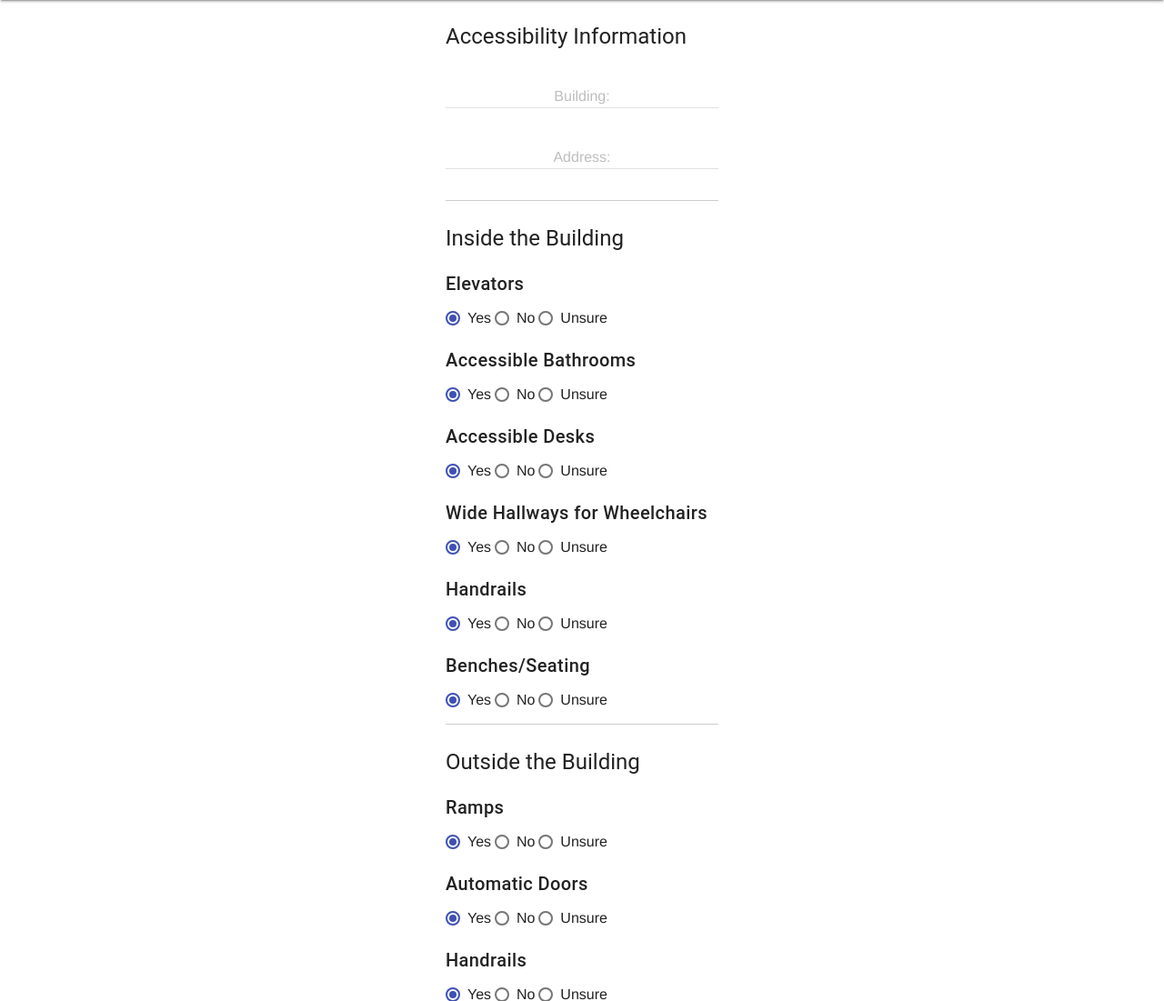
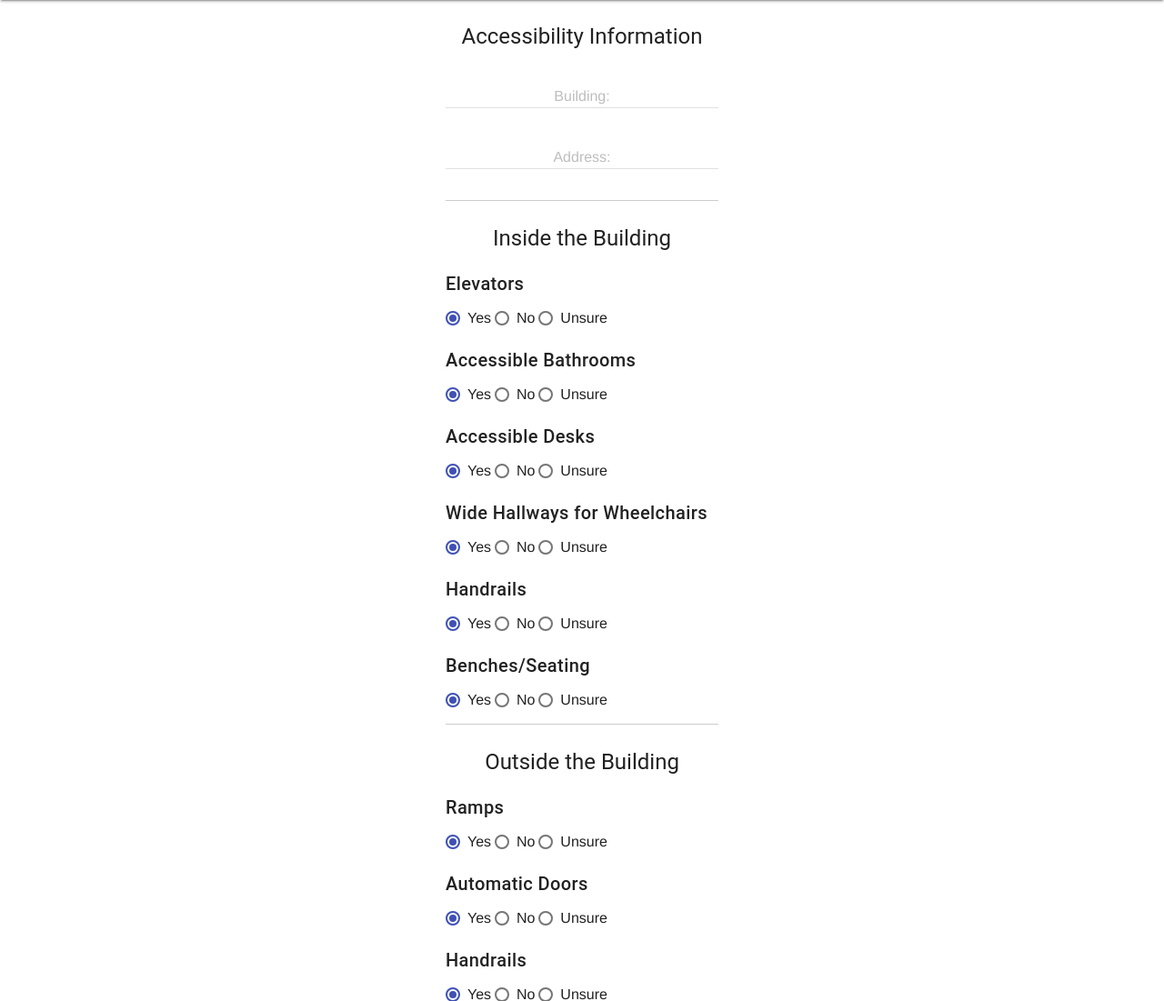
Before and after one commit to m4-z3/AccesibilityTAMUHack, a Flask app: page / in a window 1280 px wide. Shown: the part 64-1165 px from the top of the page at 91% size. Run offline with Flask 2, Linux system fonts and the light colour scheme.

Commit message:
centered titles

```diff
--- a/templates/index.html
+++ b/templates/index.html
@@ -4,7 +4,7 @@
     <!-- Textfield with Floating Label -->
     <div class="container">
       <form action="#">
-        <h4>Accessibility Information</h4>
+        <h4 style="text-align: center">Accessibility Information</h4>
 
         <div class="mdl-textfield mdl-js-textfield mdl-textfield--floating-label">
           <input class="mdl-textfield__input" type="text" id="sample3">
@@ -20,7 +20,7 @@
 
         <hr>
 
-        <h4>Inside the Building</h4>
+        <h4 style="text-align: center">Inside the Building</h4>
 
         <div>
         <h5>Elevators</h5>
@@ -119,7 +119,7 @@
         </div>
         <hr>
 
-        <h4>Outside the Building</h4>
+        <h4 style="text-align: center">Outside the Building</h4>
 
         <div>
         <h5>Ramps</h5>
```
